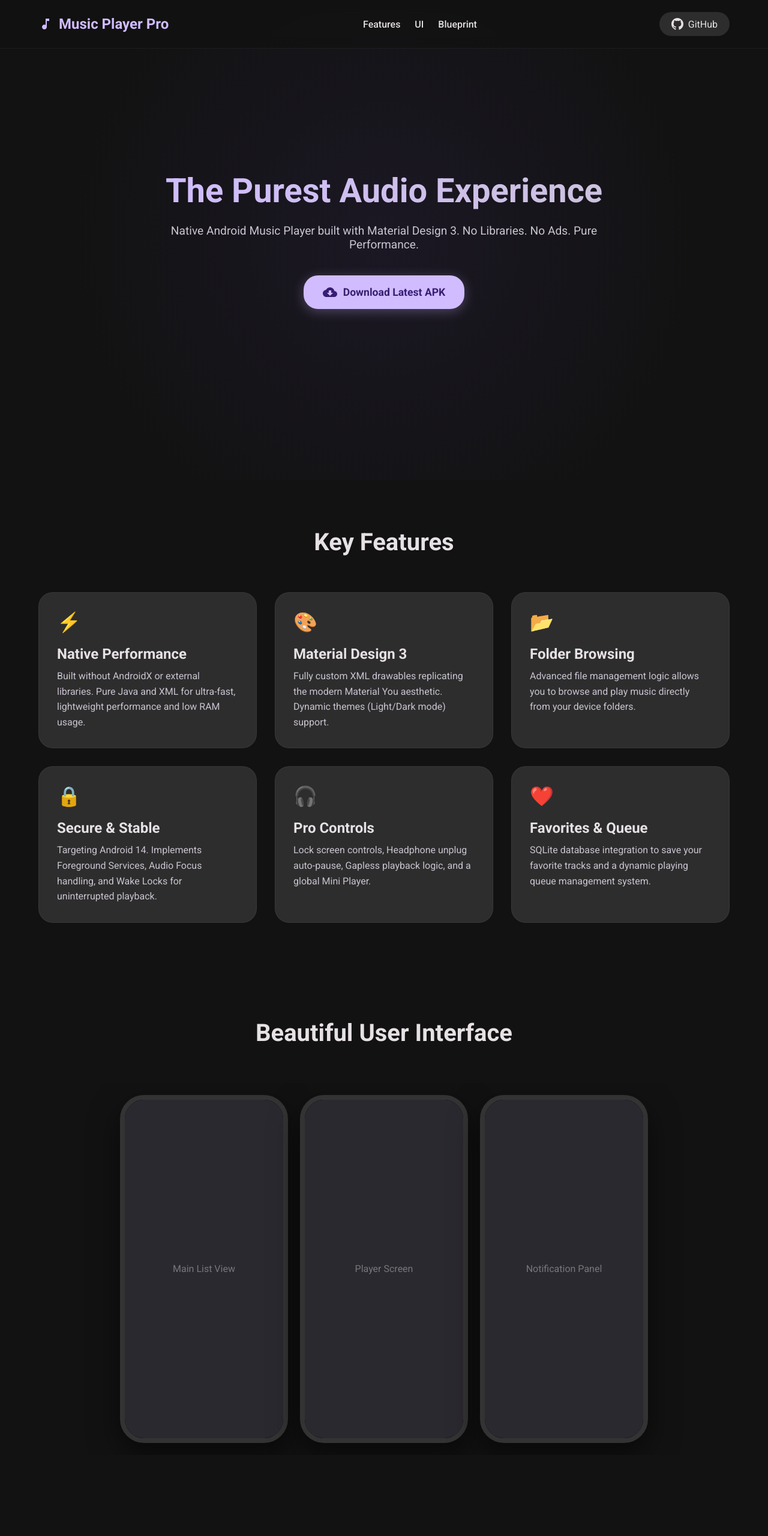
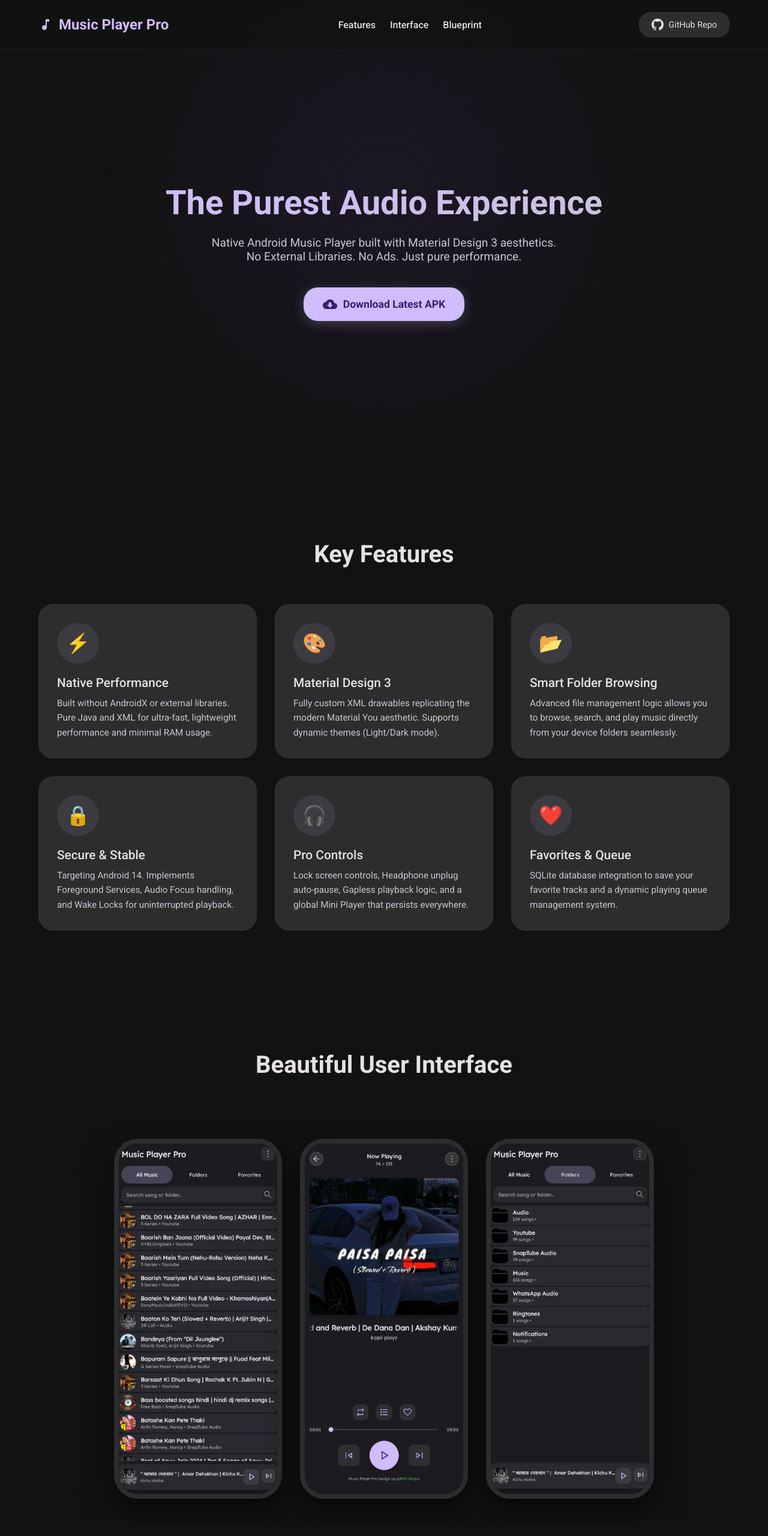
Before and after one commit to MSI-Sirajul/Music-Player-Pro, a plain HTML site: page index.html in a window 1280 px wide. Shown: the top 2560 px of the page at 60% size. Drawn offline with Linux system fonts and the light colour scheme.

Commit message:
Update index.html

```diff
--- a/index.html
+++ b/index.html
@@ -37,6 +37,7 @@
             background-color: var(--md-sys-color-background);
             color: var(--md-sys-color-on-surface);
             overflow-x: hidden;
+            scroll-behavior: smooth;
         }
 
         /* --- Scrollbar --- */
@@ -54,8 +55,8 @@
             display: flex;
             justify-content: space-between;
             align-items: center;
-            background: rgba(18, 18, 18, 0.8);
-            backdrop-filter: blur(10px);
+            background: rgba(18, 18, 18, 0.85);
+            backdrop-filter: blur(12px);
             z-index: 1000;
             border-bottom: 1px solid rgba(255,255,255,0.05);
         }
@@ -67,6 +68,7 @@
             display: flex;
             align-items: center;
             gap: 10px;
+            text-decoration: none;
         }
 
         .nav-links a {
@@ -88,13 +90,16 @@
             display: flex;
             align-items: center;
             gap: 8px;
+            font-size: 0.9rem;
             transition: all var(--transition-speed);
+            border: 1px solid rgba(255,255,255,0.05);
         }
 
         .btn-github:hover {
             background-color: var(--md-sys-color-primary);
             color: var(--md-sys-color-on-primary);
             transform: translateY(-2px);
+            border-color: transparent;
         }
 
         /* --- Hero Section --- */
@@ -103,9 +108,9 @@
             display: flex;
             align-items: center;
             justify-content: center;
-            padding: 100px 5%;
+            padding: 120px 5% 80px;
             text-align: center;
-            background: radial-gradient(circle at 50% 50%, rgba(79, 55, 139, 0.15) 0%, rgba(18, 18, 18, 1) 70%);
+            background: radial-gradient(circle at 50% 40%, rgba(79, 55, 139, 0.15) 0%, rgba(18, 18, 18, 1) 60%);
         }
 
         .hero-content {
@@ -117,7 +122,7 @@
             font-size: 3.5rem;
             line-height: 1.2;
             margin-bottom: 20px;
-            background: linear-gradient(45deg, var(--md-sys-color-primary), var(--md-sys-color-secondary));
+            background: linear-gradient(135deg, var(--md-sys-color-primary), var(--md-sys-color-secondary));
             -webkit-background-clip: text;
             -webkit-text-fill-color: transparent;
         }
@@ -126,13 +131,9 @@
             font-size: 1.2rem;
             color: var(--md-sys-color-on-surface-variant);
             margin-bottom: 40px;
-        }
-
-        .cta-group {
-            display: flex;
-            justify-content: center;
-            gap: 20px;
-            flex-wrap: wrap;
+            max-width: 600px;
+            margin-left: auto;
+            margin-right: auto;
         }
 
         .btn-primary {
@@ -143,9 +144,9 @@
             text-decoration: none;
             font-weight: 600;
             font-size: 1.1rem;
-            box-shadow: 0 4px 20px rgba(208, 188, 255, 0.3);
+            box-shadow: 0 4px 20px rgba(208, 188, 255, 0.25);
             transition: all var(--transition-speed);
-            display: flex;
+            display: inline-flex;
             align-items: center;
             gap: 10px;
         }
@@ -153,13 +154,13 @@
         .btn-primary:hover {
             background-color: var(--md-sys-color-primary-container);
             color: var(--md-sys-color-on-primary-container);
-            transform: translateY(-3px) scale(1.05);
+            transform: translateY(-3px) scale(1.02);
             box-shadow: 0 8px 25px rgba(208, 188, 255, 0.4);
         }
 
         /* --- Features --- */
         .section {
-            padding: 80px 5%;
+            padding: 100px 5%;
         }
 
         .section-title {
@@ -167,6 +168,9 @@
             font-size: 2.5rem;
             margin-bottom: 60px;
             color: var(--md-sys-color-on-surface);
+            position: relative;
+            display: inline-block;
+            width: 100%;
         }
 
         .feature-grid {
@@ -179,118 +183,142 @@
             background-color: var(--md-sys-color-surface-variant);
             padding: 30px;
             border-radius: var(--border-radius-lg);
-            transition: transform 0.3s;
-            border: 1px solid rgba(255,255,255,0.05);
+            transition: all 0.3s ease;
+            border: 1px solid rgba(255,255,255,0.03);
         }
 
         .card:hover {
             transform: translateY(-10px);
-            background-color: var(--md-sys-color-surface);
-            border-color: var(--md-sys-color-primary);
+            background-color: #363636;
+            border-color: rgba(208, 188, 255, 0.3);
+            box-shadow: 0 10px 30px rgba(0,0,0,0.3);
         }
 
         .card-icon {
             font-size: 2rem;
             margin-bottom: 20px;
+            display: inline-block;
+            background: rgba(208, 188, 255, 0.1);
+            padding: 15px;
+            border-radius: 50%;
             color: var(--md-sys-color-primary);
         }
 
         .card h3 {
             margin-bottom: 10px;
-            font-size: 1.5rem;
+            font-size: 1.3rem;
+            font-weight: 500;
         }
 
         .card p {
             color: var(--md-sys-color-on-surface-variant);
             line-height: 1.6;
+            font-size: 0.95rem;
         }
 
         /* --- UI Gallery --- */
         .gallery-container {
             display: flex;
-            gap: 20px;
+            gap: 30px;
             overflow-x: auto;
-            padding: 20px 0;
+            padding: 40px 10px;
             justify-content: center;
             flex-wrap: wrap;
         }
 
         .app-mockup {
             width: 280px;
-            height: 580px;
+            height: 600px;
             background-color: #000;
             border-radius: 40px;
-            border: 8px solid #333;
+            border: 8px solid #2d2d2d;
             position: relative;
             overflow: hidden;
-            box-shadow: 0 20px 50px rgba(0,0,0,0.5);
-            transition: transform 0.4s;
+            box-shadow: 0 20px 50px rgba(0,0,0,0.6);
+            transition: transform 0.4s ease;
         }
 
         .app-mockup:hover {
-            transform: scale(1.05);
+            transform: scale(1.05) translateY(-10px);
             z-index: 10;
+            border-color: #444;
         }
 
         .app-mockup img {
             width: 100%;
             height: 100%;
             object-fit: cover;
+            display: block;
         }
 
         /* --- Blueprint / Technical --- */
         .blueprint-container {
             background-color: var(--md-sys-color-surface);
             border-radius: var(--border-radius-xl);
-            padding: 40px;
+            padding: 50px;
             max-width: 900px;
             margin: 0 auto;
+            border: 1px solid rgba(255,255,255,0.05);
         }
 
         .code-block {
-            background-color: #000;
-            padding: 20px;
-            border-radius: 12px;
+            background-color: #0a0a0a;
+            padding: 25px;
+            border-radius: 16px;
             font-family: 'Courier New', monospace;
-            color: #00FF00;
+            color: #A5D6FF;
             overflow-x: auto;
-            margin-top: 20px;
+            margin-top: 25px;
+            border: 1px solid #333;
+            font-size: 0.9rem;
+            line-height: 1.5;
         }
 
         .permission-badge {
             display: inline-block;
-            background-color: rgba(208, 188, 255, 0.1);
+            background-color: rgba(208, 188, 255, 0.08);
             color: var(--md-sys-color-primary);
             padding: 8px 16px;
             border-radius: 20px;
             margin: 5px;
-            font-size: 0.9rem;
-            border: 1px solid var(--md-sys-color-primary);
+            font-size: 0.85rem;
+            border: 1px solid rgba(208, 188, 255, 0.2);
+            transition: background 0.3s;
+        }
+
+        .permission-badge:hover {
+            background-color: rgba(208, 188, 255, 0.15);
         }
 
         /* --- Developer --- */
         .developer {
             text-align: center;
-            padding: 50px 0;
+            padding: 60px 0;
             background: linear-gradient(to top, var(--md-sys-color-surface-variant), var(--md-sys-color-background));
+            border-top: 1px solid rgba(255,255,255,0.02);
         }
 
         .dev-name {
-            font-size: 1.2rem;
+            font-size: 1.1rem;
             color: var(--md-sys-color-green);
             font-weight: bold;
             text-decoration: none;
+            transition: opacity 0.2s;
+        }
+
+        .dev-name:hover {
+            opacity: 0.8;
         }
 
         /* --- Animations --- */
         @keyframes fadeInUp {
-            from { opacity: 0; transform: translateY(30px); }
+            from { opacity: 0; transform: translateY(40px); }
             to { opacity: 1; transform: translateY(0); }
         }
 
         .reveal {
             opacity: 0;
-            transform: translateY(30px);
+            transform: translateY(50px);
             transition: all 0.8s ease-out;
         }
 
@@ -303,7 +331,9 @@
         @media (max-width: 768px) {
             .hero h1 { font-size: 2.5rem; }
             .nav-links { display: none; }
-            .gallery-container { justify-content: flex-start; }
+            .blueprint-container { padding: 25px; }
+            .gallery-container { padding: 20px 0; }
+            .app-mockup { height: 500px; width: 230px; }
         }
     </style>
 </head>
@@ -311,18 +341,18 @@
 
     <!-- Header -->
     <header>
-        <div class="logo">
+        <a href="#" class="logo">
             <svg width="24" height="24" viewBox="0 0 24 24" fill="currentColor"><path d="M12 3v10.55c-.59-.34-1.27-.55-2-.55-2.21 0-4 1.79-4 4s1.79 4 4 4 4-1.79 4-4V7h4V3h-6z"/></svg>
             Music Player Pro
-        </div>
+        </a>
         <nav class="nav-links">
             <a href="#features">Features</a>
-            <a href="#ui">UI</a>
+            <a href="#ui">Interface</a>
             <a href="#blueprint">Blueprint</a>
         </nav>
         <a href="https://github.com/MSI-Sirajul/Music-Player-Pro" target="_blank" class="btn-github">
             <svg width="20" height="20" viewBox="0 0 24 24" fill="currentColor"><path d="M12 0c-6.626 0-12 5.373-12 12 0 5.302 3.438 9.8 8.207 11.387.599.111.793-.261.793-.577v-2.234c-3.338.726-4.033-1.416-4.033-1.416-.546-1.387-1.333-1.756-1.333-1.756-1.089-.745.083-.729.083-.729 1.205.084 1.839 1.237 1.839 1.237 1.07 1.834 2.807 1.304 3.492.997.107-.775.418-1.305.762-1.604-2.665-.305-5.467-1.334-5.467-5.931 0-1.311.469-2.381 1.236-3.221-.124-.303-.535-1.524.117-3.176 0 0 1.008-.322 3.301 1.23.957-.266 1.983-.399 3.003-.404 1.02.005 2.047.138 3.006.404 2.291-1.552 3.297-1.23 3.297-1.23.653 1.653.242 2.874.118 3.176.77.84 1.235 1.911 1.235 3.221 0 4.609-2.807 5.624-5.479 5.921.43.372.823 1.102.823 2.222v3.293c0 .319.192.694.801.576 4.765-1.589 8.199-6.086 8.199-11.386 0-6.627-5.373-12-12-12z"/></svg>
-            GitHub
+            GitHub Repo
         </a>
     </header>
 
@@ -330,7 +360,7 @@
     <section class="hero">
         <div class="hero-content">
             <h1>The Purest Audio Experience</h1>
-            <p>Native Android Music Player built with Material Design 3. No Libraries. No Ads. Pure Performance.</p>
+            <p>Native Android Music Player built with Material Design 3 aesthetics. No External Libraries. No Ads. Just pure performance.</p>
             <div class="cta-group">
                 <a href="https://github.com/MSI-Sirajul/Music-Player-Pro/releases/latest" class="btn-primary">
                     <svg width="24" height="24" viewBox="0 0 24 24" fill="currentColor"><path d="M19.35 10.04C18.67 6.59 15.64 4 12 4 9.11 4 6.6 5.64 5.35 8.04 2.34 8.36 0 10.91 0 14c0 3.31 2.69 6 6 6h13c2.76 0 5-2.24 5-5 0-2.64-2.05-4.78-4.65-4.96zM17 13l-5 5-5-5h3V9h4v4h3z"/></svg>
@@ -347,17 +377,17 @@
             <div class="card reveal">
                 <div class="card-icon">⚡</div>
                 <h3>Native Performance</h3>
-                <p>Built without AndroidX or external libraries. Pure Java and XML for ultra-fast, lightweight performance and low RAM usage.</p>
+                <p>Built without AndroidX or external libraries. Pure Java and XML for ultra-fast, lightweight performance and minimal RAM usage.</p>
             </div>
             <div class="card reveal">
                 <div class="card-icon">🎨</div>
                 <h3>Material Design 3</h3>
-                <p>Fully custom XML drawables replicating the modern Material You aesthetic. Dynamic themes (Light/Dark mode) support.</p>
+                <p>Fully custom XML drawables replicating the modern Material You aesthetic. Supports dynamic themes (Light/Dark mode).</p>
             </div>
             <div class="card reveal">
                 <div class="card-icon">📂</div>
-                <h3>Folder Browsing</h3>
-                <p>Advanced file management logic allows you to browse and play music directly from your device folders.</p>
+                <h3>Smart Folder Browsing</h3>
+                <p>Advanced file management logic allows you to browse, search, and play music directly from your device folders seamlessly.</p>
             </div>
             <div class="card reveal">
                 <div class="card-icon">🔒</div>
@@ -367,7 +397,7 @@
             <div class="card reveal">
                 <div class="card-icon">🎧</div>
                 <h3>Pro Controls</h3>
-                <p>Lock screen controls, Headphone unplug auto-pause, Gapless playback logic, and a global Mini Player.</p>
+                <p>Lock screen controls, Headphone unplug auto-pause, Gapless playback logic, and a global Mini Player that persists everywhere.</p>
             </div>
             <div class="card reveal">
                 <div class="card-icon">❤️</div>
@@ -381,32 +411,31 @@
     <section id="ui" class="section">
         <h2 class="section-title reveal">Beautiful User Interface</h2>
         <div class="gallery-container reveal">
-            <!-- Placeholders for Screenshots -->
+
+            <!-- 1. Main View -->
             <div class="app-mockup">
-                <!-- Replace 'src' with your actual screenshot URLs -->
-                <div style="width:100%; height:100%; background: #2b2930; display:flex; justify-content:center; align-items:center; color: #777;">
-                    Main List View
-                </div>
+                <img src="https://raw.githubusercontent.com/MSI-Sirajul/Music-Player-Pro/refs/heads/main/asset/main.jpg" alt="Main Music List">
             </div>
+
+            <!-- 2. Player Screen -->
             <div class="app-mockup">
-                <div style="width:100%; height:100%; background: #2b2930; display:flex; justify-content:center; align-items:center; color: #777;">
-                    Player Screen
-                </div>
+                <img src="https://raw.githubusercontent.com/MSI-Sirajul/Music-Player-Pro/refs/heads/main/asset/player.jpg" alt="Now Playing Screen">
             </div>
+
+            <!-- 3. Folder View -->
             <div class="app-mockup">
-                <div style="width:100%; height:100%; background: #2b2930; display:flex; justify-content:center; align-items:center; color: #777;">
-                    Notification Panel
-                </div>
+                <img src="https://raw.githubusercontent.com/MSI-Sirajul/Music-Player-Pro/refs/heads/main/asset/folder.jpg" alt="Folder Browsing">
             </div>
+
         </div>
     </section>
 
     <!-- Blueprint Section -->
     <section id="blueprint" class="section">
         <div class="blueprint-container reveal">
-            <h2 style="text-align: center; margin-bottom: 30px;">Project Blueprint</h2>
+            <h2 style="text-align: center; margin-bottom: 30px; font-weight: 500;">Project Blueprint</h2>
 
-            <h3>Required Permissions</h3>
+            <h3 style="color: var(--md-sys-color-secondary);">Required Permissions</h3>
             <div style="margin: 20px 0;">
                 <span class="permission-badge">READ_MEDIA_AUDIO</span>
                 <span class="permission-badge">FOREGROUND_SERVICE</span>
@@ -416,17 +445,17 @@
                 <span class="permission-badge">WRITE_SETTINGS</span>
             </div>
 
-            <h3>Technical Stack</h3>
+            <h3 style="color: var(--md-sys-color-secondary); margin-top: 30px;">Technical Stack</h3>
             <p><strong>Language:</strong> Java</p>
             <p><strong>Minimum SDK:</strong> Android 4.0 (Ice Cream Sandwich)</p>
             <p><strong>Target SDK:</strong> Android 14 (Upside Down Cake)</p>
             <p><strong>Libraries:</strong> None (Pure Native Android SDK & Support v4)</p>
 
             <div class="code-block">
-// Sample: MusicService.java Logic
+// Core Playback Logic: MusicService.java
 public void playSong() {
     player.reset();
-    // Native MediaPlayer implementation
+    // Native MediaPlayer implementation for minimal latency
     try {
         player.setDataSource(playSong.getPath());
         player.prepareAsync();
```
